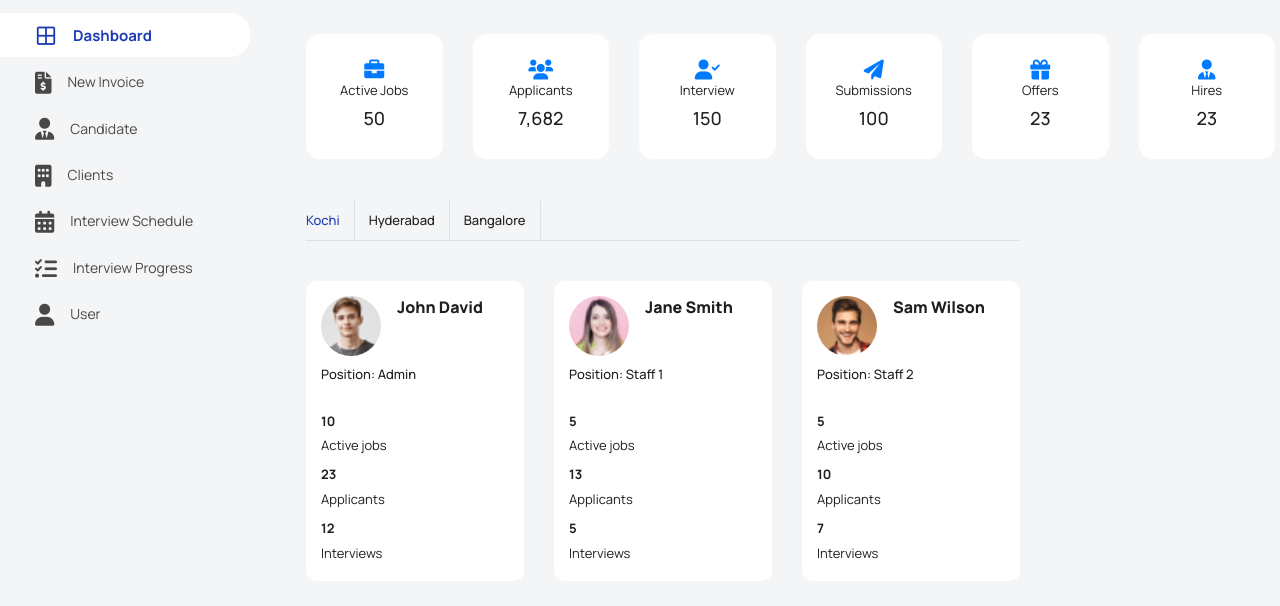
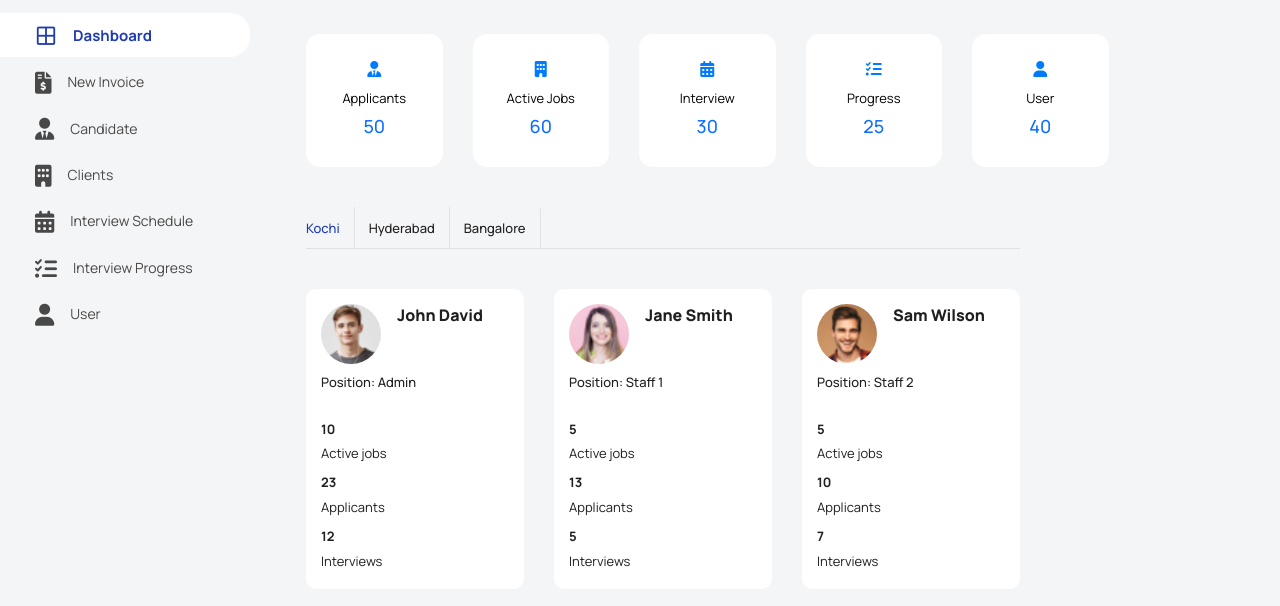
Before and after one commit to Praisy-Mathew/Praisy-Sree-ZYLYZ-Global, a plain HTML site: page index.html in a window 1280 px wide. Shown: the part 100-706 px from the top of the page. Drawn offline with Linux system fonts and the light colour scheme; files that its build step writes are made by us from their sources; sample sign-in values are in the browser's storage.

Commit message:
fiveth commit

```diff
--- a/index.html
+++ b/index.html
@@ -183,56 +183,68 @@
 
                             <div class="col-md-4 col-lg-2 mb-3">
                                 <div class="card text-center">
-                                    <div class="card-body">
-                                        <i class="fas fa-briefcase fa-lg" style="color: #007bff;"></i>
-                                        <p class="statistics-title" >Active Jobs</p>
+                                    <a href="candidate.html" style="text-decoration: none;">
+                                        <div class="card-body text-center" style="cursor: pointer;">
+                                            <i class="fas fa-user-tie" style="color: #007bff;"></i>
+                                            <p class="statistics-title mt-2" style="color: black;">Applicants</p>
                                             <h3 class="rate-percentage" style="font-size: large;">50</h3>
                                         </div>
+                                    </a>
                                 </div>
                             </div>
 
 
                             <div class="col-md-4 col-lg-2 mb-3">
                                 <div class="card text-center">
-                                    <div class="card-body">
-                                        <i class="fas fa-users fa-lg" style="color: #007bff;"></i>
-                                        <p class="statistics-title">Applicants</p>
-                                        <h3 class="rate-percentage" style="font-size: large;">7,682</h3>
+                                    <a href="client.html" style="text-decoration: none;">
+                                        <div class="card-body text-center" style="cursor: pointer;">
+                                            <i class="fas fa-building" style="color: #007bff;"></i>
+                                            <p class="statistics-title mt-2" style="color: black;">Active Jobs</p>
+                                            <h3 class="rate-percentage" style="font-size: large;">60</h3>
                                         </div>
+                                    </a>
                                 </div>
                             </div>
 
                             <div class="col-md-4 col-lg-2 mb-3">
                                 <div class="card text-center">
-                                    <div class="card-body">
-                                        <i class="fas fa-user-check fa-lg" style="color: #007bff;"></i>
-                                        <p class="statistics-title">Interview</p>
-                                        <h3 class="rate-percentage" style="font-size: large;">150</h3>
+                                    <a href="scheduling.html" style="text-decoration: none;">
+                                        <div class="card-body text-center" style="cursor: pointer;">
+                                            <i class="fas fa-calendar-alt" style="color: #007bff;"></i>
+                                            <p class="statistics-title mt-2" style="color: black;">Interview </p>
+                                            <h3 class="rate-percentage" style="font-size: large;">30</h3>
                                         </div>
+                                    </a>
                                 </div>
                             </div>
 
                             <div class="col-md-4 col-lg-2 mb-3 d-none d-md-block ">
                                 <div class="card text-center">
-                                    <div class="card-body">
-                                        <i class="fas fa-paper-plane fa-lg" style="color: #007bff;"></i>
-                                        <p class="statistics-title">Submissions</p>
-                                        <h3 class="rate-percentage" style="font-size: large;">100</h3>
+                                    <a href="progress.html" style="text-decoration: none;">
+                                        <div class="card-body text-center" style="cursor: pointer;">
+                                            <i class="fas fa-tasks " style="color: #007bff;"></i>
+                                            <p class="statistics-title mt-2" style="color: black;">Progress</p>
+                                            <h3 class="rate-percentage" style="font-size: large;">25</h3>
                                         </div>
+                                    </a>
+
                                 </div>
                             </div>
 
                             <div class="col-md-4 col-lg-2 mb-3 d-none d-md-block">
                                 <div class="card text-center">
-                                    <div class="card-body">
-                                        <i class="fas fa-gift fa-lg" style="color: #007bff;"></i>
-                                        <p class="statistics-title">Offers</p>
-                                        <h3 class="rate-percentage" style="font-size: large;">23</h3>
+                                    <a href="user.html" style="text-decoration: none;">
+                                        <div class="card-body text-center" style="cursor: pointer;">
+                                            <i class="menu-icon fas fa-user" style="color: #007bff;"></i>
+                                            <p class="statistics-title mt-2" style="color: black;">User</p>
+                                            <h3 class="rate-percentage" style="font-size: large;">40</h3>
                                         </div>
+                                    </a>
+
                                 </div>
                             </div>
 
-                            <div class="col-md-4 col-lg-2 mb-3 d-none d-md-block">
+                            <!-- <div class="col-md-4 col-lg-2 mb-3 d-none d-md-block">
                                 <div class="card text-center">
                                     <div class="card-body">
                                         <i class="fas fa-user-tie fa-lg" style="color: #007bff;"></i>
@@ -241,7 +253,7 @@
                                     </div>
                                 </div>
                             </div>
-
+                             -->
                         </div>
                     </div>
 
```
Lines whose indentation alone changed are shown as unchanged.
